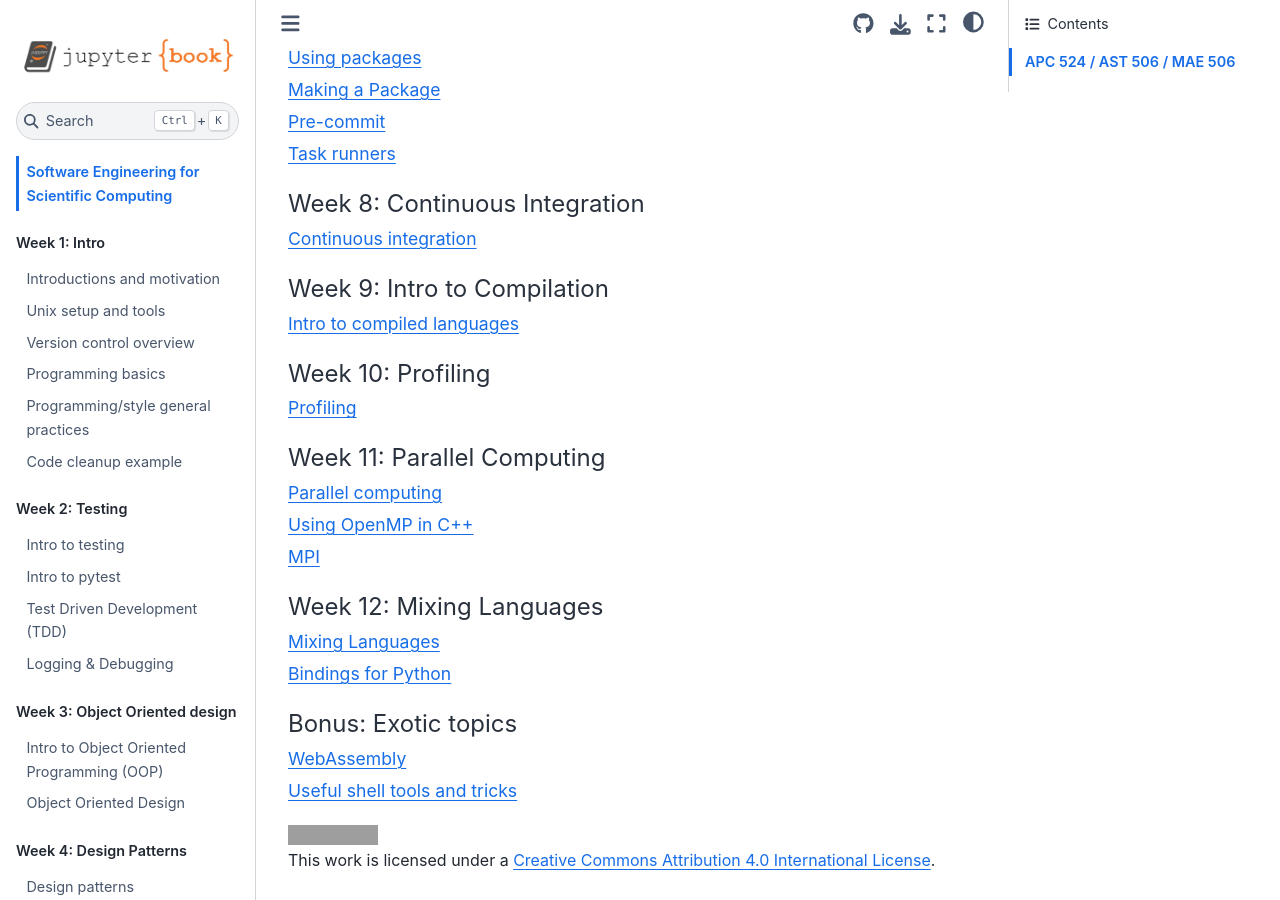
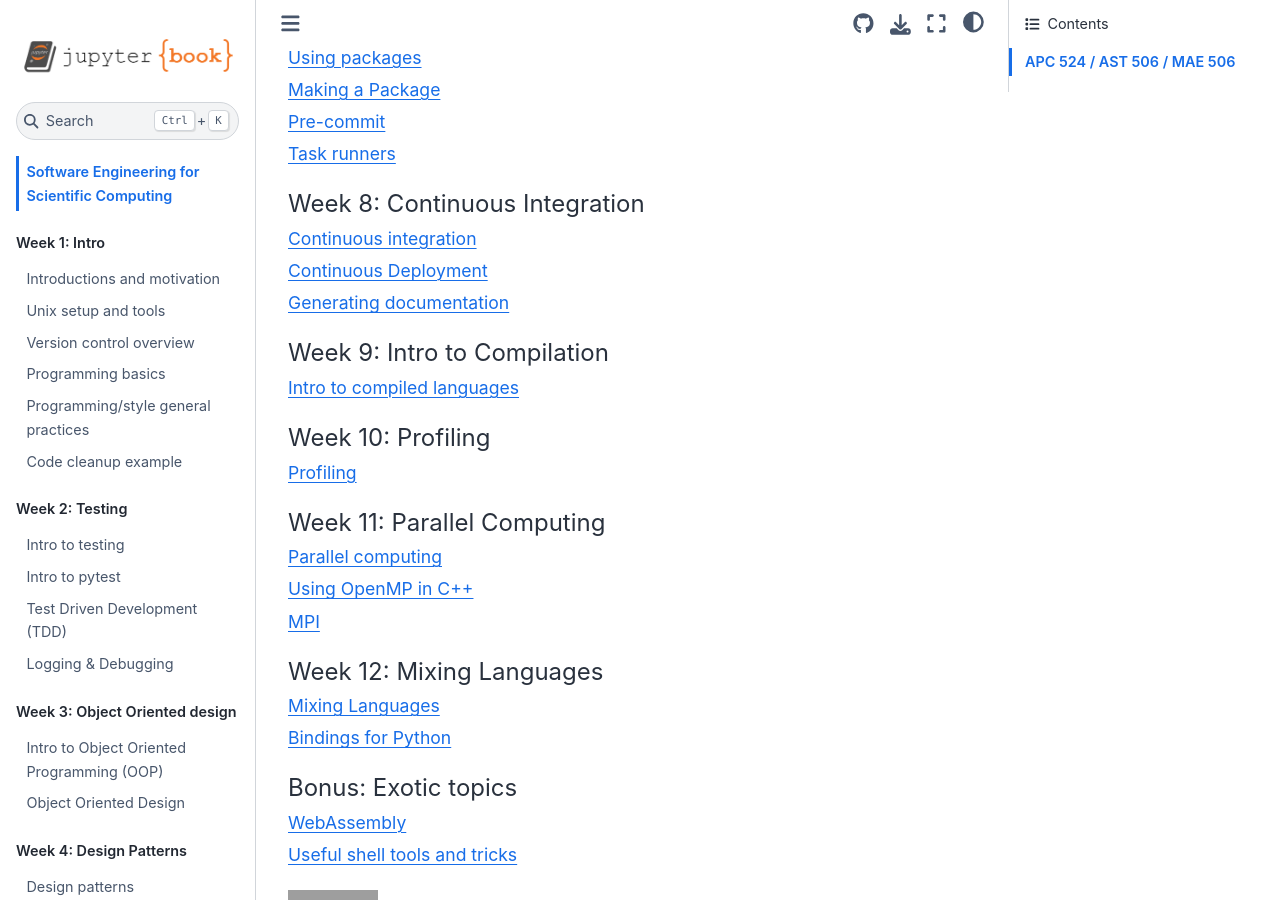
Before and after one commit to se-for-sci/se-for-sci.github.io, a Jupyter Book: the page built from content/intro.md, in a window 1280 px wide and 900 px high, scrolled down 1594 px. Built offline with Jupyter Book 1.0.4 settings and Sphinx 7.4.7 and the Sphinx Book theme 1.1.4, drawn with Linux system fonts in a browser that asks for light colours; some of the changed lines change nothing that is shown; grey boxes are pictures that could not be loaded.

Commit message:
fix: include pages in TOC
Signed-off-by: Henry Schreiner <henryschreineriii@gmail.com>

```diff
--- a/_toc.yml
+++ b/_toc.yml
@@ -49,6 +49,8 @@ parts:
   - caption: "Week 8: Continuous Integration"
     chapters:
       - file: content/week8/ci.md
+      - file: content/week8/cd.md
+      - file: content/week8/docs.md
 
   - caption: "Week 9: Intro to Compilation"
     chapters:
```
